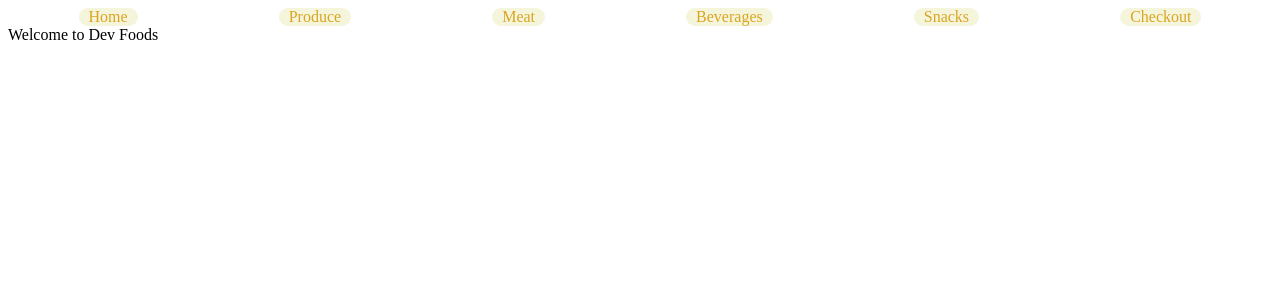
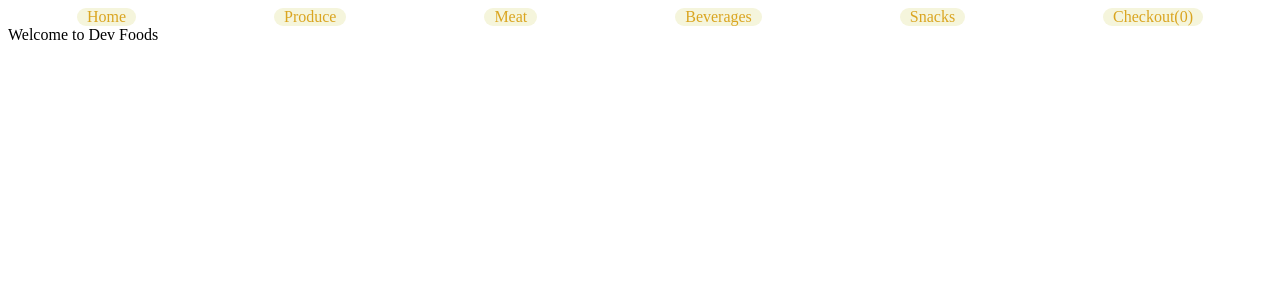
Before and after one commit to chrisjimenez10/unit4-project-react-frontend, a React (Vite) app: page / in a window 1280 px wide. Shown: the top 300 px of the page. Built offline with nearby package versions, Linux system fonts and the light colour scheme; no server answers.

Commit message:
removed ShoppingCart component from Meat Component for separation of concerns and improved UI/UX

```diff
--- a/src/components/Checkout/Checkout.jsx
+++ b/src/components/Checkout/Checkout.jsx
@@ -1,24 +1,16 @@
 import { useContext } from "react";
 import { ShoppingCartContext } from "../../App";
+import ShoppingCart from "../ShoppingCart/ShoppingCart";
 
 const Checkout = () => {
     const {shoppingCart} = useContext(ShoppingCartContext);
-    console.log(shoppingCart);
+    console.log([...shoppingCart]);
 
   return (
 
     <>
-        <h1>My Shopping Cart</h1>
-        <ul>
-            {shoppingCart.map((item, index)=>{
-                return(
-                    <li key={index}>
-                        <dd>{item.name}</dd>
-                    </li>
-                )
-            })}
-        </ul>
-
+        <ShoppingCart />
+        <button>Place Order</button>
     </>
 
   )
--- a/src/components/Meats/Meats.jsx
+++ b/src/components/Meats/Meats.jsx
@@ -4,7 +4,6 @@ import { useState, useEffect, useContext } from "react";
 import { ShoppingCartContext } from "../../App";
 import Form from "./Form/Form";
 import Searchbar from "./Searchbar/Searchbar";
-import ShoppingCart from "../ShoppingCart/ShoppingCart";
 
 const Meats = () => {
 
@@ -115,8 +114,6 @@ const Meats = () => {
         })}
       </ol>
 
-      <ShoppingCart />
-
     </>
 
   )
--- a/src/components/Navbar/Navbar.jsx
+++ b/src/components/Navbar/Navbar.jsx
@@ -1,8 +1,11 @@
 import { Link } from "react-router-dom";
 import styles from "./Navbar.module.css";
+import { useContext } from "react";
+import { ShoppingCartContext } from "../../App";
 
 
 const Navbar = () => {
+  const {shoppingCart} = useContext(ShoppingCartContext)
 
   return (
 
@@ -12,7 +15,7 @@ const Navbar = () => {
         <Link to="/meats" className={styles.link}>Meat</Link>
         <Link to="/beverages" className={styles.link}>Beverages</Link>
         <Link to="/snacks" className={styles.link}>Snacks</Link>
-        <Link to="/checkout" className={styles.link}>Checkout</Link>
+        <Link to="/checkout" className={styles.link}>Checkout({shoppingCart.length})</Link>
     </div>
 
   )
--- a/src/components/ShoppingCart/ShoppingCart.jsx
+++ b/src/components/ShoppingCart/ShoppingCart.jsx
@@ -1,7 +1,6 @@
 //Import
 import { useContext } from "react";
 import { ShoppingCartContext } from "../../App";
-import { Link } from "react-router-dom";
 import { arrayOfPriceService, sumOfPriceService } from "../../services/shoppingcart";
 
 
@@ -24,7 +23,6 @@ const ShoppingCart = () => {
       :
       <>
         <dt>Item(s): {shoppingCart.length} - Total: ${sumOfPrices.toFixed(2)}</dt>
-        <Link to="/checkout"><button>checkout</button></Link>
         <ul>
           {shoppingCart.map((item, index)=>{
             return(
```
